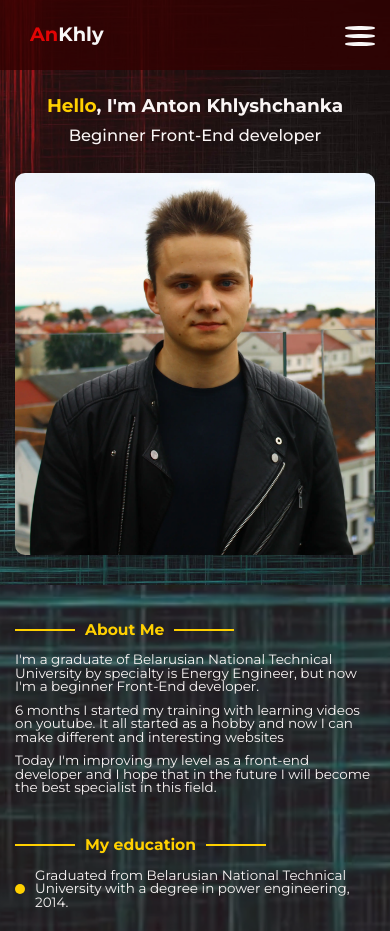
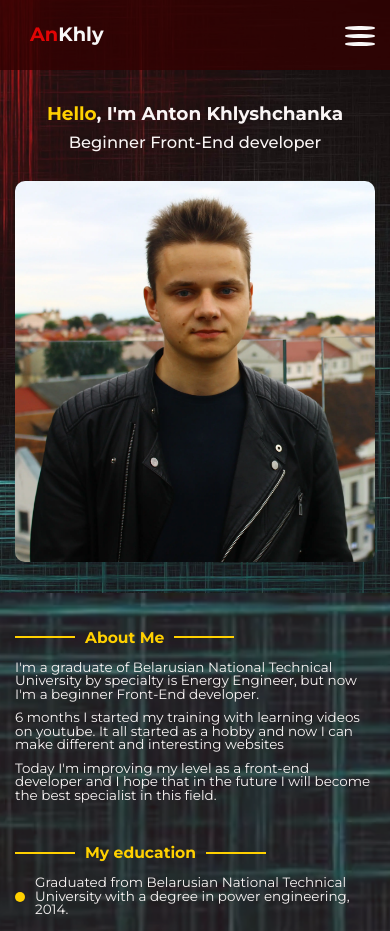
Before and after one commit to ankhly/cv, a plain HTML site: page index.html in a window 390 px wide. Shown: the top 931 px of the page. Drawn offline with Linux system fonts and the light colour scheme.

Commit message:
Add files via upload

```diff
--- a/css/style.css
+++ b/css/style.css
@@ -143,7 +143,6 @@ body._lock {
   -webkit-box-align: center;
       -ms-flex-align: center;
           align-items: center;
-  gap: 15px;
   min-height: 70px;
   max-height: 70px;
 }
@@ -417,7 +416,7 @@ body._lock {
 }
 
 .main-page__body {
-  padding-top: 80px;
+  margin: 60px 0px 0px 0px;
   padding-bottom: 40px;
   display: -webkit-box;
   display: -ms-flexbox;
@@ -798,10 +797,6 @@ body._lock {
   }
 
   .main-page__body {
-    padding-top: calc(50px + 30 * ((100vw - 320px) / 850));
-  }
-
-  .main-page__body {
     padding-bottom: calc(30px + 10 * ((100vw - 320px) / 850));
   }
 
--- a/index.html
+++ b/index.html
@@ -4,7 +4,7 @@
 	<title>Anton Khlyshchanka</title>
 	<meta charset="UTF-8">
 	<meta name="format-detection" content="telephone=no">
-	<link rel="stylesheet" href="css/style.min.css?_v=20220614212329">
+	<link rel="stylesheet" href="css/style.min.css?_v=20220614212921">
 	<link rel="shortcut icon" href="favicon.ico">
 	<!-- <meta name="robots" content="noindex, nofollow"> -->
 	<!-- <meta name="viewport" content="width=device-width, initial-scale=1.0, maximum-scale=1.0, user-scalable=0"> -->
@@ -317,7 +317,7 @@
 </footer>
 	</div>
 
-	<script src="js/app.min.js?_v=20220614212329"></script>
+	<script src="js/app.min.js?_v=20220614212921"></script>
 </body>
 
 </html>
```
Also changed, not shown: css/style.min.css.
